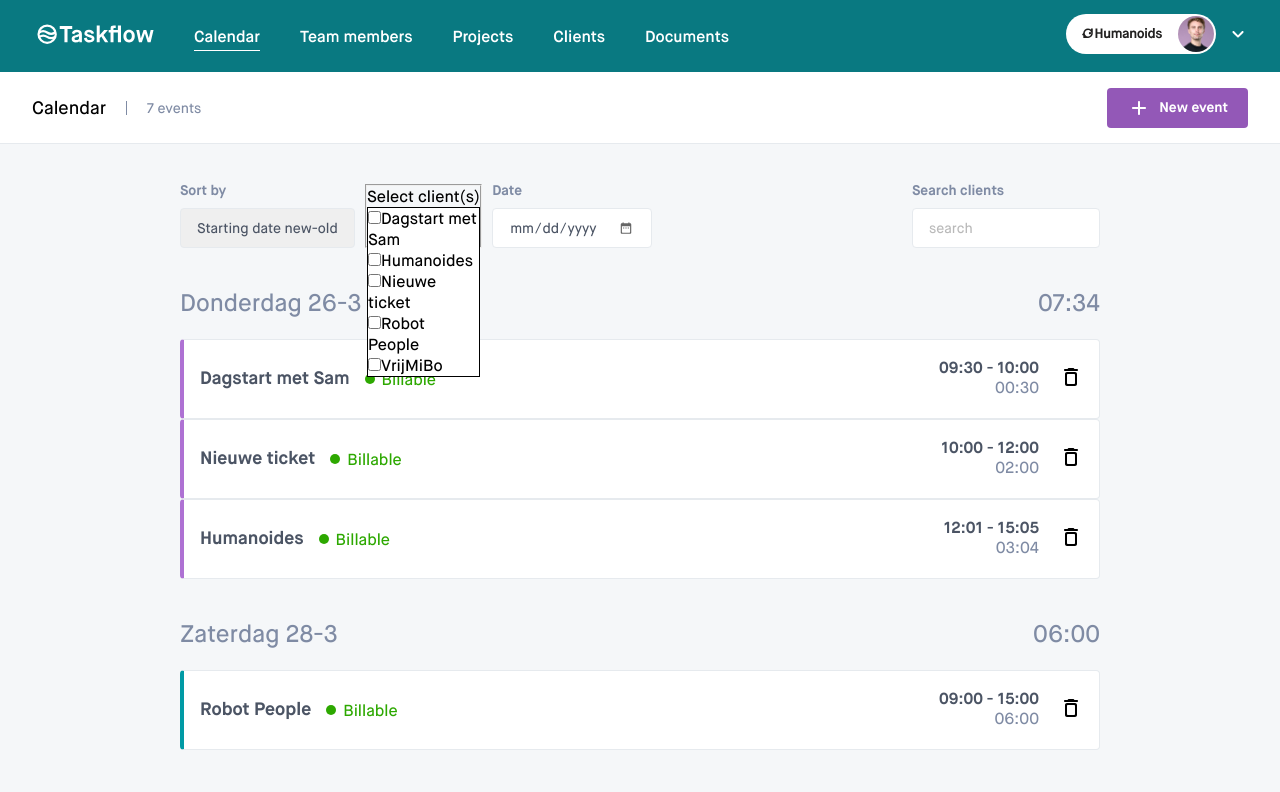
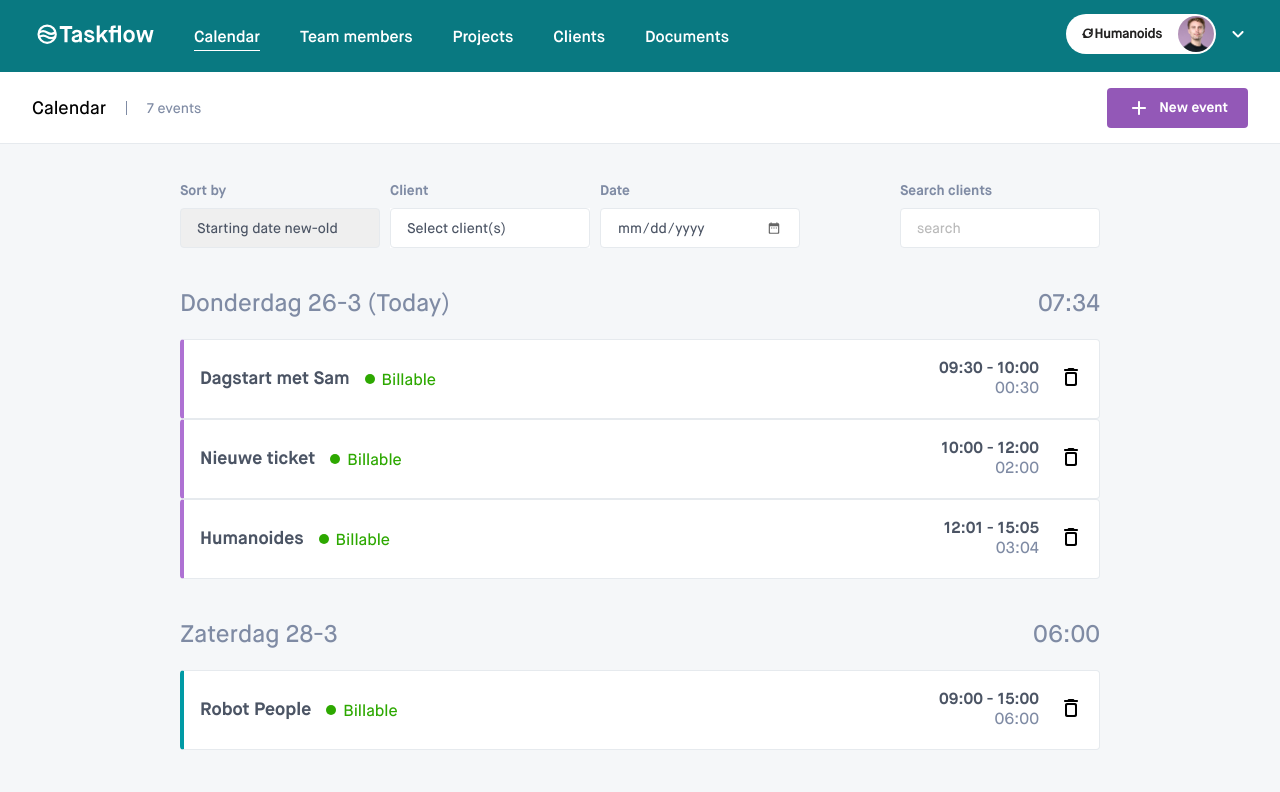
Before and after one commit to humanoidsbv/taskflow-jasper, a Next.js app: page / in a window 1280 px wide. Shown: the top 792 px of the page. Built offline with nearby package versions, Linux system fonts and the light colour scheme; data requests are answered from the project's data file.

Commit message:
Client select input styling

```diff
--- a/src/components/filters/CalendarFilters.tsx
+++ b/src/components/filters/CalendarFilters.tsx
@@ -10,6 +10,7 @@ import { sortByOptions } from "@/services/translations";
 
 import styles from "./CalendarFilters.module.css";
 import { CheckboxField } from "../input-field/CheckboxField";
+import { useState } from "react";
 
 interface CalendarFiltersProps {
   clients: string[];
@@ -17,15 +18,14 @@ interface CalendarFiltersProps {
 
 export const CalendarFilters = ({ clients }: CalendarFiltersProps) => {
   const searchParams = useSearchParams();
-
   const router = useRouter();
   const pathName = usePathname();
+  const [activeClients, setActiveClients] = useState<string[]>([]);
 
   const updateClient = (value: string, remove: boolean) => {
-    return updateParams(
-      "client",
-      formatSearchParamList("client", value, remove),
-    );
+    const formattedList = formatSearchParamList("client", value, remove);
+    setActiveClients(formattedList.length > 0 ? formattedList.split(",") : []);
+    return updateParams("client", formattedList);
   };
 
   const formatSearchParamList = (
@@ -80,9 +80,11 @@ export const CalendarFilters = ({ clients }: CalendarFiltersProps) => {
         ))}
       </SelectField>
       <CheckboxField
+        title="Client"
         options={clients}
         name="client"
         onCheckClient={updateClient}
+        activeList={activeClients}
       />
       <InputField
         name="date"
--- a/src/components/input-field/CheckboxField.tsx
+++ b/src/components/input-field/CheckboxField.tsx
@@ -4,35 +4,62 @@ import styles from "./InputField.module.css";
 
 interface CheckboxFieldProps extends React.InputHTMLAttributes<HTMLInputElement> {
   options?: string[];
+  activeList?: string[];
+  title: string;
   name: string;
   onCheckClient: (value: string, remove: boolean) => void;
 }
 
 export const CheckboxField = ({
+  activeList,
   options,
   name,
+  title,
   onCheckClient,
   ...props
 }: CheckboxFieldProps) => {
   const dialogRef = useRef<HTMLDialogElement>(null);
+
   return (
+    <div className={styles.container}>
+      <span className={styles.label}>{title}</span>
+
       <fieldset className={styles.dropdown}>
-      <button
-        className={styles.selectBox}
-        onClick={() => dialogRef.current?.show()}
+        <div
+          className={styles.input}
+          onClick={() => {
+            activeList
+              ? console.log("activeList", activeList)
+              : console.log("activeList falsey");
+            if (dialogRef.current?.open) {
+              dialogRef.current?.close();
+              console.log("close()");
+            } else {
+              console.log("show()");
+              dialogRef.current?.show();
+              dialogRef.current?.open;
+            }
+          }}
         >
-        Select client(s)
-      </button>
+          <span>
+            {!activeList || activeList.length === 0
+              ? `Select client(s)`
+              : `${activeList.length} client${activeList.length === 1 ? "" : "s"} selected`}
+          </span>
+        </div>
         <dialog
           className={styles.layover}
+          closedby="any"
           ref={dialogRef}
-        onMouseDown={(e) =>
-          e.target === dialogRef.current && dialogRef.current.close()
-        }
+          onMouseDown={(e) => {
+            console.log("mouseDown");
+            e.target === dialogRef.current && dialogRef.current.close();
+          }}
         >
+          <div className={styles.dialogContainer}>
             {options &&
               options.map((option) => (
-            <label key={option}>
+                <label key={option} className={styles.checkLabel}>
                   <input
                     type="checkbox"
                     name="client"
@@ -44,7 +71,9 @@ export const CheckboxField = ({
                   {option}
                 </label>
               ))}
+          </div>
         </dialog>
       </fieldset>
+    </div>
   );
 };
--- a/src/components/input-field/InputField.module.css
+++ b/src/components/input-field/InputField.module.css
@@ -2,6 +2,7 @@
   display: flex;
   flex-direction: column;
   gap: 10px;
+  width: 200px;
 }
 
 .input {
@@ -13,6 +14,9 @@
   height: 40px;
   padding: 0 16px;
   appearance: none;
+  display: grid;
+  align-items: center;
+  /* line-height: 100%; */
 }
 
 .input::placeholder {
@@ -50,12 +54,45 @@
 
 .dropdown {
   position: relative;
+  background-color: white;
+  border: none;
+  cursor: pointer;
 }
 
 .layover {
+  z-index: 1;
+  width: 100%;
+  border: 1px solid var(--gray-3);
+}
+
+.dialogContainer {
   display: flex;
   flex-direction: column;
   background-color: white;
-  border: 1px solid black;
-  z-index: 1;
 }
+
+.element {
+  background-color: blue;
+  padding: 5px;
+  display: inline-block;
+  color: white;
+}
+
+.selectBox {
+  display: flex;
+  align-items: center;
+  cursor: pointer;
+}
+
+.checkLabel {
+  padding: 16px 12px;
+  height: 48px;
+  display: flex;
+  gap: 8px;
+  cursor: pointer;
+  border: 1px solid transparent;
+
+  &:hover {
+    border: 1px solid var(--gray-3);
+  }
+}
```
Lines whose indentation alone changed are shown as unchanged.
